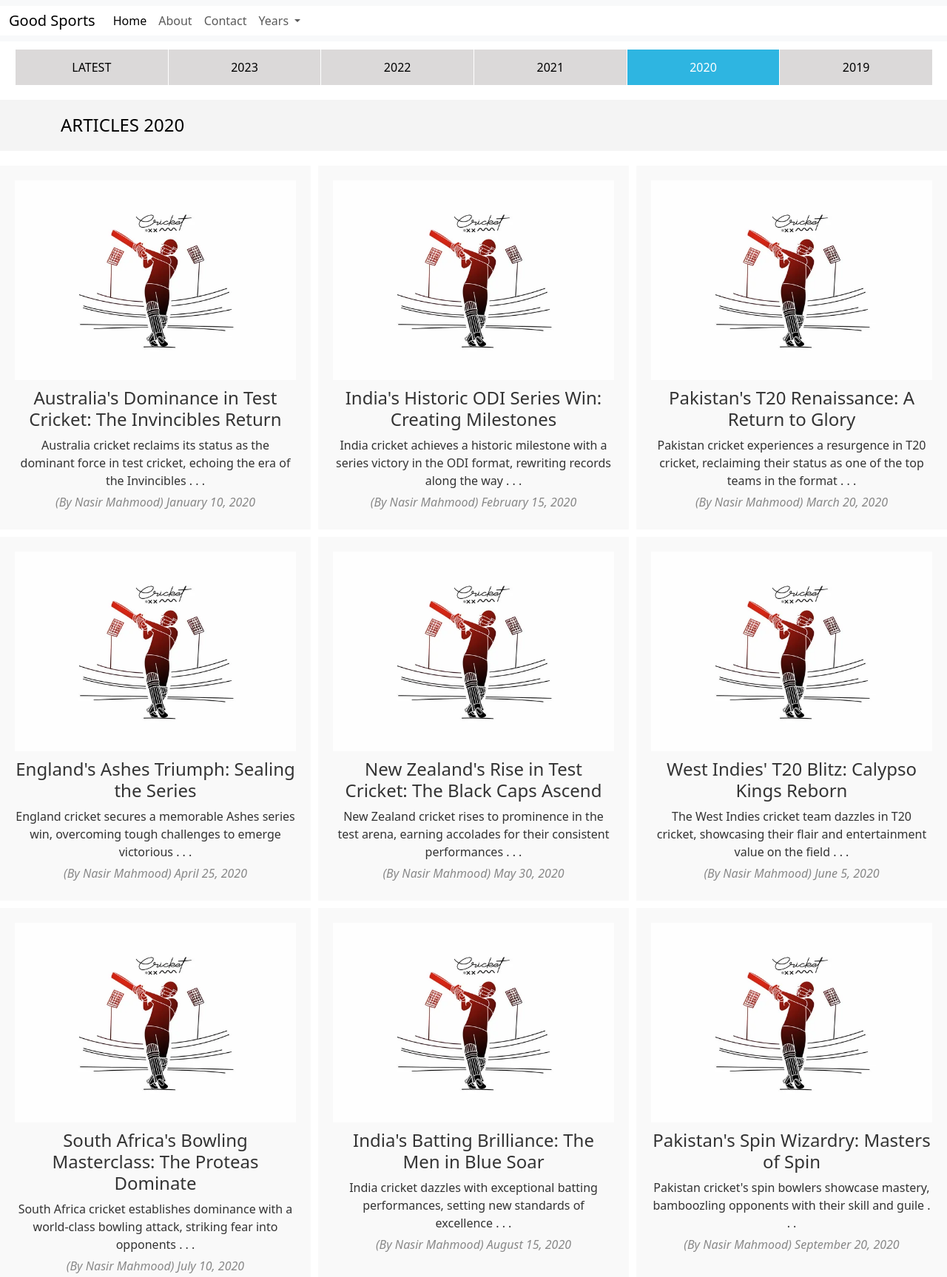
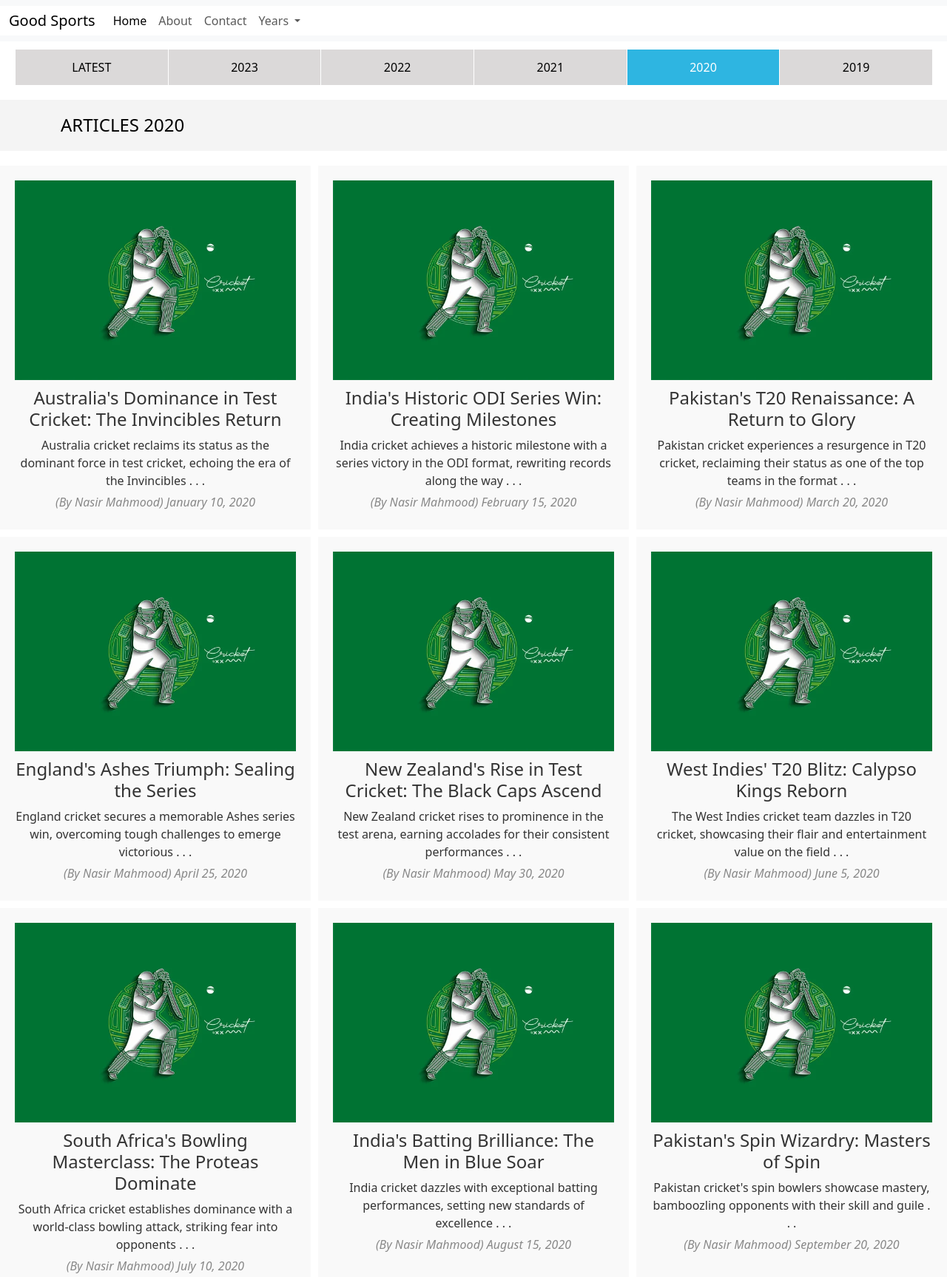
Before and after one commit to shahidjhawari/Sports-Website-Design, a plain HTML site: page 2020.html in a window 1280 px wide. Shown: the top 1727 px of the page at 74% size. Drawn offline with nearby package versions, Linux system fonts and the light colour scheme.

Commit message:
2020 img done

```diff
--- a/2020.html
+++ b/2020.html
@@ -73,7 +73,7 @@
         <div class="container-article">
             <div class="grid-item">
                 <a href="article-66.html">
-                    <img src="logo img/articles-logo.jpg" alt="Image 66">
+                    <img src="logo img/articles-logo-2020.jpg" alt="Image 66">
                     <h2>Australia's Dominance in Test Cricket: The Invincibles Return</h2>
                     <p>Australia cricket reclaims its status as the dominant force in test cricket, echoing the era of
                         the Invincibles . . .</p>
@@ -82,7 +82,7 @@
             </div>
             <div class="grid-item">
                 <a href="article-67.html">
-                    <img src="logo img/articles-logo.jpg" alt="Image 67">
+                    <img src="logo img/articles-logo-2020.jpg" alt="Image 67">
                     <h2>India's Historic ODI Series Win: Creating Milestones</h2>
                     <p>India cricket achieves a historic milestone with a series victory in the ODI format, rewriting
                         records along the way . . .</p>
@@ -91,7 +91,7 @@
             </div>
             <div class="grid-item">
                 <a href="article-68.html">
-                    <img src="logo img/articles-logo.jpg" alt="Image 68">
+                    <img src="logo img/articles-logo-2020.jpg" alt="Image 68">
                     <h2>Pakistan's T20 Renaissance: A Return to Glory</h2>
                     <p>Pakistan cricket experiences a resurgence in T20 cricket, reclaiming their status as one of the
                         top teams in the format . . .</p>
@@ -100,7 +100,7 @@
             </div>
             <div class="grid-item">
                 <a href="article-69.html">
-                    <img src="logo img/articles-logo.jpg" alt="Image 69">
+                    <img src="logo img/articles-logo-2020.jpg" alt="Image 69">
                     <h2>England's Ashes Triumph: Sealing the Series</h2>
                     <p>England cricket secures a memorable Ashes series win, overcoming tough challenges to emerge
                         victorious . . .</p>
@@ -109,7 +109,7 @@
             </div>
             <div class="grid-item">
                 <a href="article-70.html">
-                    <img src="logo img/articles-logo.jpg" alt="Image 70">
+                    <img src="logo img/articles-logo-2020.jpg" alt="Image 70">
                     <h2>New Zealand's Rise in Test Cricket: The Black Caps Ascend</h2>
                     <p>New Zealand cricket rises to prominence in the test arena, earning accolades for their consistent
                         performances . . .</p>
@@ -118,7 +118,7 @@
             </div>
             <div class="grid-item">
                 <a href="article-71.html">
-                    <img src="logo img/articles-logo.jpg" alt="Image 71">
+                    <img src="logo img/articles-logo-2020.jpg" alt="Image 71">
                     <h2>West Indies' T20 Blitz: Calypso Kings Reborn</h2>
                     <p>The West Indies cricket team dazzles in T20 cricket, showcasing their flair and entertainment
                         value on the field . . .</p>
@@ -127,7 +127,7 @@
             </div>
             <div class="grid-item">
                 <a href="article-72.html">
-                    <img src="logo img/articles-logo.jpg" alt="Image 72">
+                    <img src="logo img/articles-logo-2020.jpg" alt="Image 72">
                     <h2>South Africa's Bowling Masterclass: The Proteas Dominate</h2>
                     <p>South Africa cricket establishes dominance with a world-class bowling attack, striking fear into
                         opponents . . .</p>
@@ -136,7 +136,7 @@
             </div>
             <div class="grid-item">
                 <a href="article-73.html">
-                    <img src="logo img/articles-logo.jpg" alt="Image 73">
+                    <img src="logo img/articles-logo-2020.jpg" alt="Image 73">
                     <h2>India's Batting Brilliance: The Men in Blue Soar</h2>
                     <p>India cricket dazzles with exceptional batting performances, setting new standards of excellence
                         . . .</p>
@@ -145,7 +145,7 @@
             </div>
             <div class="grid-item">
                 <a href="article-74.html">
-                    <img src="logo img/articles-logo.jpg" alt="Image 74">
+                    <img src="logo img/articles-logo-2020.jpg" alt="Image 74">
                     <h2>Pakistan's Spin Wizardry: Masters of Spin</h2>
                     <p>Pakistan cricket's spin bowlers showcase mastery, bamboozling opponents with their skill and
                         guile . . .</p>
@@ -154,7 +154,7 @@
             </div>
             <div class="grid-item">
                 <a href="article-75.html">
-                    <img src="logo img/articles-logo.jpg" alt="Image 75">
+                    <img src="logo img/articles-logo-2020.jpg" alt="Image 75">
                     <h2>Australia's Leadership Transition: Passing the Torch</h2>
                     <p>Australia cricket undergoes a period of leadership transition, as a new captain takes charge of
                         the team . . .</p>
@@ -163,7 +163,7 @@
             </div>
             <div class="grid-item">
                 <a href="article-76.html">
-                    <img src="logo img/articles-logo.jpg" alt="Image 76">
+                    <img src="logo img/articles-logo-2020.jpg" alt="Image 76">
                     <h2>England's Batting Resurgence: A Return to Form</h2>
                     <p>England cricket experiences a resurgence in batting prowess, with key players finding their form
                         . . .</p>
@@ -172,7 +172,7 @@
             </div>
             <div class="grid-item">
                 <a href="article-77.html">
-                    <img src="logo img/articles-logo.jpg" alt="Image 77">
+                    <img src="logo img/articles-logo-2020.jpg" alt="Image 77">
                     <h2>New Zealand's Pace Revolution: Unleashing Fast Bowlers</h2>
                     <p>New Zealand cricket undergoes a pace bowling revolution, unleashing a barrage of fast bowlers on
                         the world stage . . .</p>
@@ -181,7 +181,7 @@
             </div>
             <div class="grid-item">
                 <a href="article-78.html">
-                    <img src="logo img/articles-logo.jpg" alt="Image 78">
+                    <img src="logo img/articles-logo-2020.jpg" alt="Image 78">
                     <h2>West Indies' T20 Supremacy: Kings of the Format</h2>
                     <p>The West Indies cricket team reaffirms their dominance in the T20 format, showcasing
                         power-hitting and flair . . .</p>
@@ -190,7 +190,7 @@
             </div>
             <div class="grid-item">
                 <a href="article-79.html">
-                    <img src="logo img/articles-logo.jpg" alt="Image 79">
+                    <img src="logo img/articles-logo-2020.jpg" alt="Image 79">
                     <h2>South Africa's Batting Evolution: Embracing Change</h2>
                     <p>South Africa cricket undergoes a batting evolution, adapting to modern trends and challenges with
                         innovation . . .</p>
@@ -199,7 +199,7 @@
             </div>
             <div class="grid-item">
                 <a href="article-80.html">
-                    <img src="logo img/articles-logo.jpg" alt="Image 80">
+                    <img src="logo img/articles-logo-2020.jpg" alt="Image 80">
                     <h2>India's Captaincy Conundrum: The Search for Stability</h2>
                     <p>India cricket faces a dilemma in choosing the right captain to lead the team forward amidst
                         growing challenges . . .</p>
@@ -208,7 +208,7 @@
             </div>
             <div class="grid-item">
                 <a href="article-81.html">
-                    <img src="logo img/articles-logo.jpg" alt="Image 81">
+                    <img src="logo img/articles-logo-2020.jpg" alt="Image 81">
                     <h2>Australia's Test Mastery: Dominance Down Under</h2>
                     <p>Australia cricket continues their mastery in test cricket, maintaining an imposing record on home
                         soil . . .</p>
@@ -217,7 +217,7 @@
             </div>
             <div class="grid-item">
                 <a href="article-82.html">
-                    <img src="logo img/articles-logo.jpg" alt="Image 82">
+                    <img src="logo img/articles-logo-2020.jpg" alt="Image 82">
                     <h2>India's ODI Revolution: Shaping the Future</h2>
                     <p>India cricket embarks on an ODI revolution, adopting a fearless approach to shape the future of
                         the format . . .</p>
@@ -226,7 +226,7 @@
             </div>
             <div class="grid-item">
                 <a href="article-83.html">
-                    <img src="logo img/articles-logo.jpg" alt="Image 83">
+                    <img src="logo img/articles-logo-2020.jpg" alt="Image 83">
                     <h2>Pakistan's T20 Blitz: The Green Storm</h2>
                     <p>Pakistan cricket storms through the T20 format, displaying brilliance and consistency on the
                         international stage . . .</p>
@@ -235,7 +235,7 @@
             </div>
             <div class="grid-item">
                 <a href="article-84.html">
-                    <img src="logo img/articles-logo.jpg" alt="Image 84">
+                    <img src="logo img/articles-logo-2020.jpg" alt="Image 84">
                     <h2>England's Ashes Redemption: Glory Regained</h2>
                     <p>England cricket redeems themselves in the Ashes series, reclaiming the urn with a dominant
                         performance . . .</p>
@@ -244,7 +244,7 @@
             </div>
             <div class="grid-item">
                 <a href="article-85.html">
-                    <img src="logo img/articles-logo.jpg" alt="Image 85">
+                    <img src="logo img/articles-logo-2020.jpg" alt="Image 85">
                     <h2>New Zealand's Test Ascendancy: Rising to the Top</h2>
                     <p>New Zealand cricket ascends to the summit of test cricket, showcasing resilience and skill in
                         challenging conditions . . .</p>
@@ -253,7 +253,7 @@
             </div>
             <div class="grid-item">
                 <a href="article-86.html">
-                    <img src="logo img/articles-logo.jpg" alt="Image 86">
+                    <img src="logo img/articles-logo-2020.jpg" alt="Image 86">
                     <h2>West Indies' T20 Mastery: The Calypso Kings Reign</h2>
                     <p>The West Indies cricket team reaffirms their dominance in T20 cricket, captivating audiences with
                         their flamboyance . . .</p>
@@ -262,7 +262,7 @@
             </div>
             <div class="grid-item">
                 <a href="article-87.html">
-                    <img src="logo img/articles-logo.jpg" alt="Image 87">
+                    <img src="logo img/articles-logo-2020.jpg" alt="Image 87">
                     <h2>South Africa's Bowling Brilliance: The Proteas' Arsenal</h2>
                     <p>South Africa cricket unleashes a barrage of bowling brilliance, intimidating opponents with their
                         formidable attack . . .</p>
@@ -271,7 +271,7 @@
             </div>
             <div class="grid-item">
                 <a href="article-88.html">
-                    <img src="logo img/articles-logo.jpg" alt="Image 88">
+                    <img src="logo img/articles-logo-2020.jpg" alt="Image 88">
                     <h2>India's Batting Excellence: The Men in Blue Shine</h2>
                     <p>India cricket dazzles with exceptional batting displays, rewriting records and captivating fans
                         worldwide . . .</p>
@@ -280,7 +280,7 @@
             </div>
             <div class="grid-item">
                 <a href="article-89.html">
-                    <img src="logo img/articles-logo.jpg" alt="Image 89">
+                    <img src="logo img/articles-logo-2020.jpg" alt="Image 89">
                     <h2>Pakistan's Spin Mastery: Lords of Spin</h2>
                     <p>Pakistan cricket's spin maestros showcase their mastery, spinning webs around opposition batsmen
                         with ease . . .</p>
@@ -289,7 +289,7 @@
             </div>
             <div class="grid-item">
                 <a href="article-90.html">
-                    <img src="logo img/articles-logo.jpg" alt="Image 90">
+                    <img src="logo img/articles-logo-2020.jpg" alt="Image 90">
                     <h2>Australia's Leadership Transition: The Next Generation</h2>
                     <p>Australia cricket ushers in a new era of leadership, as young talents step up to take the reins
                         of the team . . .</p>
@@ -298,7 +298,7 @@
             </div>
             <div class="grid-item">
                 <a href="article-91.html">
-                    <img src="logo img/articles-logo.jpg" alt="Image 91">
+                    <img src="logo img/articles-logo-2020.jpg" alt="Image 91">
                     <h2>England's Test Domination: Lords of the Long Format</h2>
                     <p>England cricket asserts dominance in the test arena, showcasing resilience and skill against
                         top-ranked opponents . . .</p>
@@ -307,7 +307,7 @@
             </div>
             <div class="grid-item">
                 <a href="article-92.html">
-                    <img src="logo img/articles-logo.jpg" alt="Image 92">
+                    <img src="logo img/articles-logo-2020.jpg" alt="Image 92">
                     <h2>New Zealand's T20 Triumph: The Black Caps' Glory</h2>
                     <p>New Zealand cricket secures a historic T20 series victory, stamping their authority on the
                         shortest format . . .</p>
```
Also changed, not shown: logo img/articles-logo-2019.jpg (added), logo img/articles-logo-2020.jpg (added).
